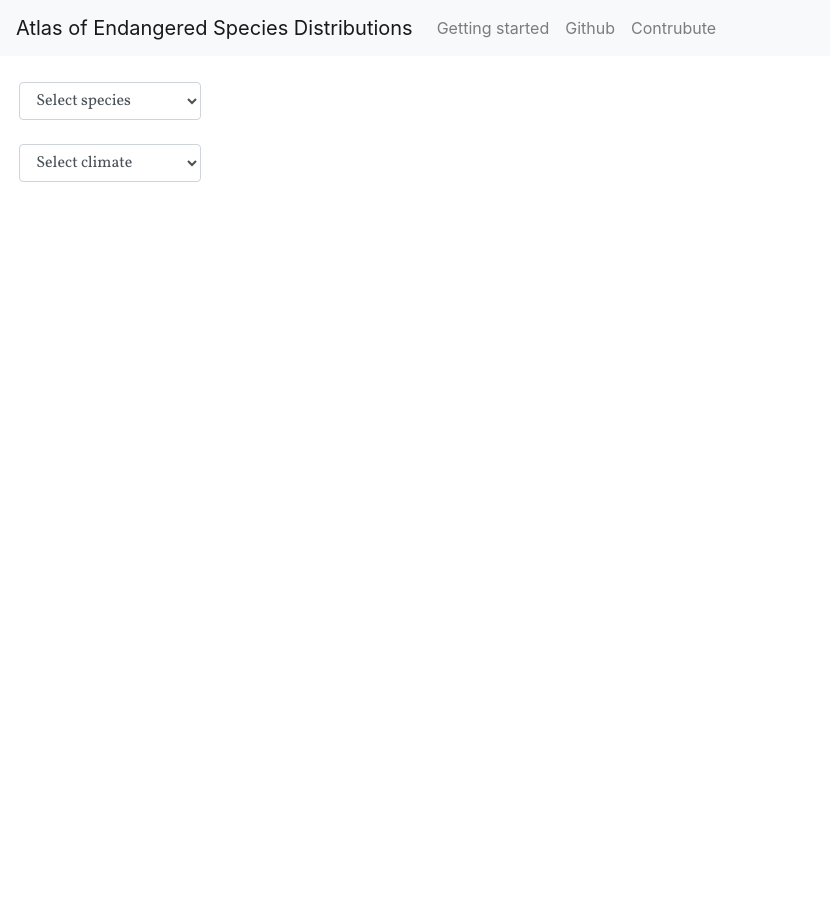
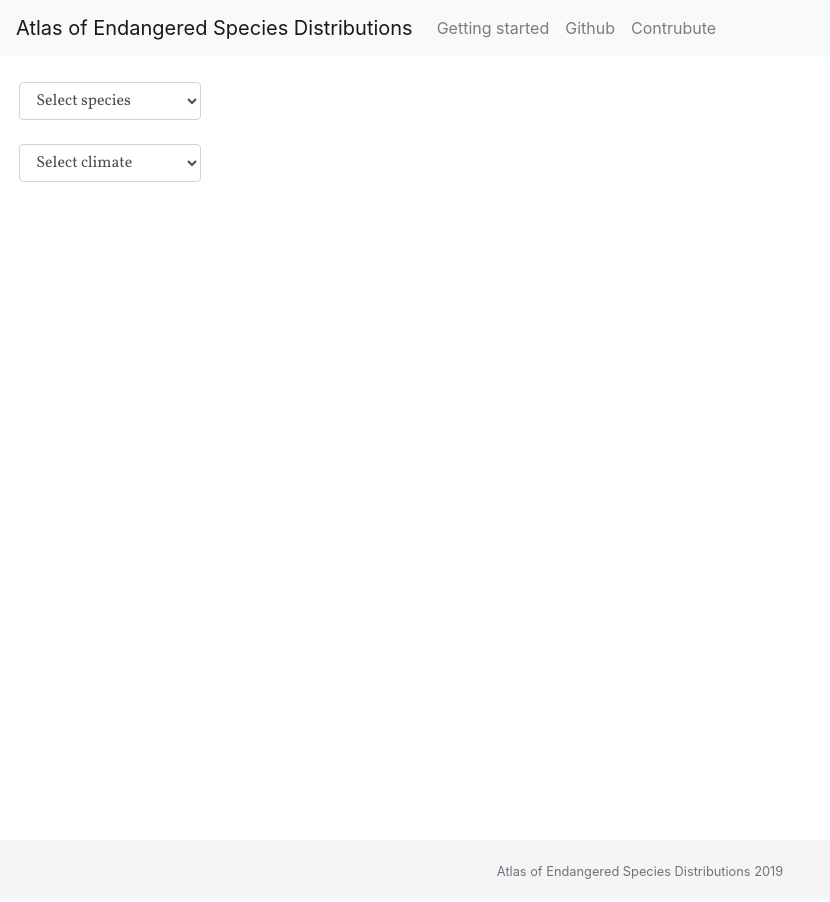
Before and after one commit to atlas-of-endangered-species/atlas-of-endangered-species.github.io, a Jekyll site: the page built from index.html, in a window 1280 px wide. Shown: the whole page, without its empty margins (0-830 px from the left). Built offline with Jekyll 4.4.1, drawn with Linux system fonts in a browser that asks for light colours; nearby versions of some CDN libraries.

Commit message:
Fix footer and add getting started page

```diff
--- /dev/null
+++ b/_includes/footer.html
@@ -0,0 +1,5 @@
+<footer class="footer">
+    <div class="container">
+      <span class="text-muted"><small>{% if page.title %}{{ page.title | escape }}{% else %}{{ site.title | escape }}{% endif %} 2019</small></span>
+    </div>
+  </footer>
--- a/_includes/head.html
+++ b/_includes/head.html
@@ -14,6 +14,7 @@
   <meta name="description" content="">
   <title>{% if page.title %}{{ page.title | escape }}{% else %}{{ site.title | escape }}{% endif %}</title>
 
+  <base href="/">
   <link rel="canonical" href="https://getbootstrap.com/docs/4.3/examples/dashboard/">
 
   <!-- Bootstrap core CSS -->
--- a/_includes/navbar.html
+++ b/_includes/navbar.html
@@ -6,7 +6,7 @@
   <div class="collapse navbar-collapse" id="navbarNavDropdown">
     <ul class="navbar-nav">
       <li class="nav-item">
-        <a class="nav-link" href="#">Getting started</a>
+        <a class="nav-link" href="/getting_started">Getting started</a>
       </li>
       <li class="nav-item">
         <a class="nav-link" href="https://github.com/atlas-of-endangered-species/atlas-of-endangered-species.github.io" target="_blank">Github</a>
--- a/_layouts/default.html
+++ b/_layouts/default.html
@@ -19,11 +19,7 @@
 
 
   </div>
-  <!-- <footer>
-      <div class="container">
-        <span class="text-muted">{% if page.title %}{{ page.title | escape }}{% else %}{{ site.title | escape }}{% endif %} 2019</span>
-      </div>
-    </footer> -->
+  {% include footer.html %}
 </body>
 
   <script src="https://code.jquery.com/jquery-3.3.1.slim.min.js" integrity="sha384-q8i/X+965DzO0rT7abK41JStQIAqVgRVzpbzo5smXKp4YfRvH+8abtTE1Pi6jizo" crossorigin="anonymous"></script>
--- a/_sass/main.scss
+++ b/_sass/main.scss
@@ -67,25 +67,9 @@
   }
 }
 
-/* Sticky footer styles
--------------------------------------------------- */
-html {
-  position: relative;
-  min-height: 100%;
-}
 .container-full {
   // margin-bottom: 60px;
   font-family: 'Vollkorn', serif;
-}
-footer {
-  position: absolute;
-  text-align: center;
-  bottom: 0;
-  width: 100%;
-  height: 60px; /* Set the fixed height of the footer here */
-  line-height: 60px; /* Vertically center the text there */
-  background-color: #f5f5f5;
-  padding: 0;
 }
 
 // Hide scrollbar
@@ -106,3 +90,33 @@
   margin: 0 auto;
   width: 97%;
 }
+
+/* Sticky footer styles
+-------------------------------------------------- */
+html {
+  position: relative;
+  min-height: 100%;
+}
+body {
+  margin-bottom: 60px; /* Margin bottom by footer height */
+}
+.footer {
+  text-align: center;
+  position: absolute;
+  bottom: 0;
+  width: 100%;
+  height: 60px; /* Set the fixed height of the footer here */
+  line-height: 60px; /* Vertically center the text there */
+  background-color: #f5f5f5;
+}
+
+
+/* Custom page CSS
+-------------------------------------------------- */
+/* Not required for template or sticky footer method. */
+
+.container {
+  width: auto;
+  max-width: 680px;
+  padding: 0 15px;
+}
--- /dev/null
+++ b/getting_started.html
@@ -0,0 +1,5 @@
+---
+layout: page
+---
+
+<h1>Getting started</h1>
```
Also changed, not shown: _layouts/page.html (added, +24 -0 lines).
